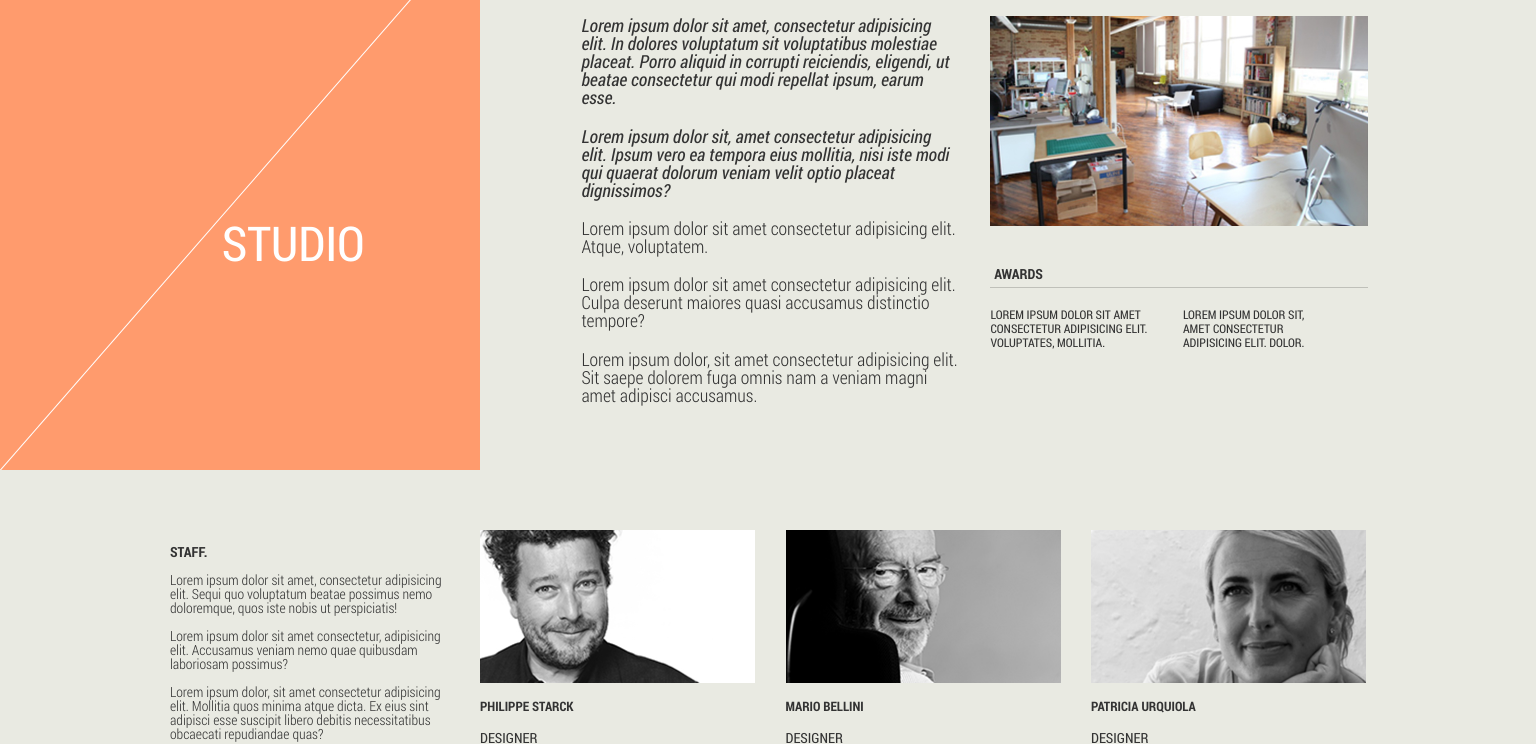
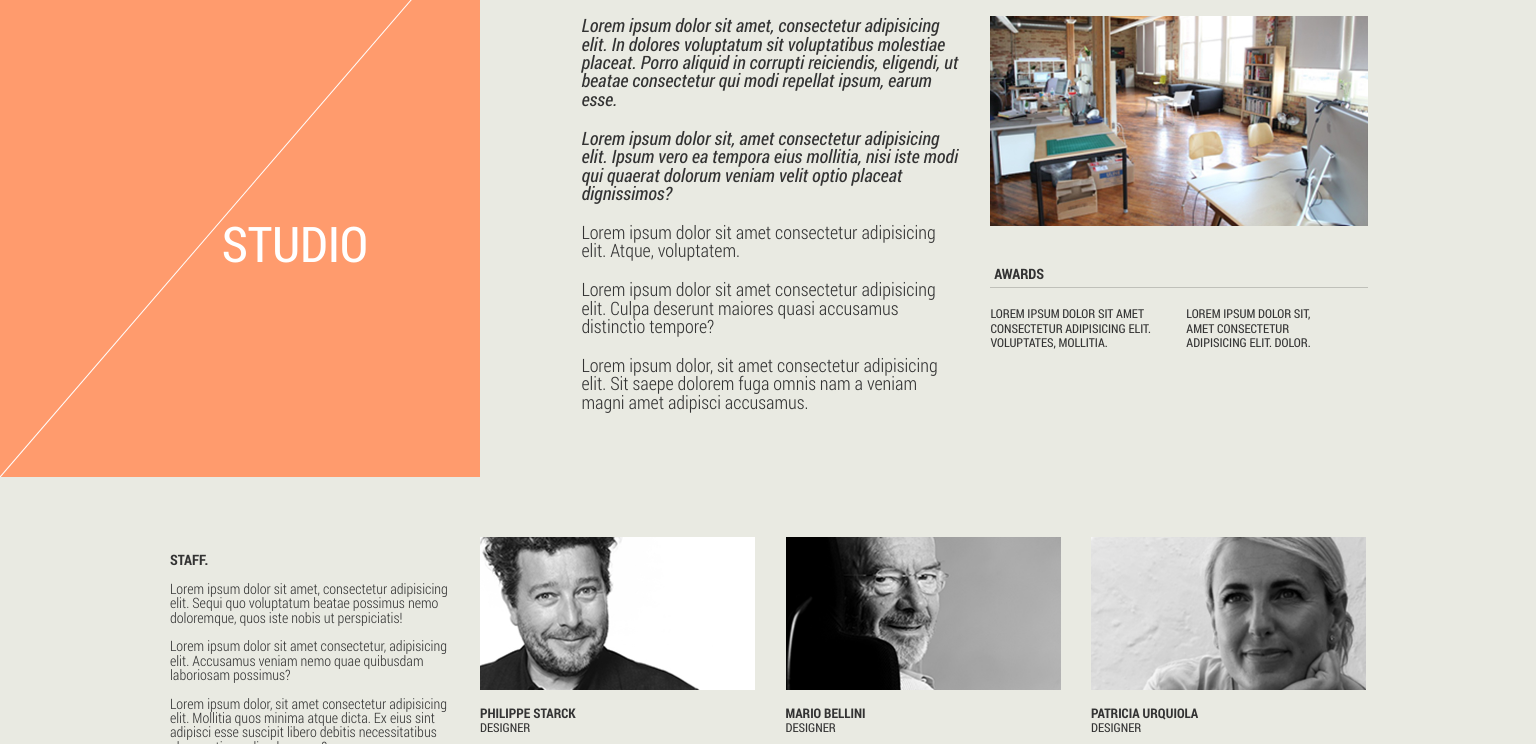
Before and after one commit to dvornicked/DSGN-HomePage, a website: page index.html in a window 1536 px wide. Shown: the part 1970-2714 px from the top of the page. Drawn offline with nearby package versions, Linux system fonts and the light colour scheme; files that its build step writes are made by us from their sources; files whose address does not match are found by name.

Commit message:
Empowerment: studio - Typography

```diff
--- a/sass/blocks/persons.scss
+++ b/sass/blocks/persons.scss
@@ -23,13 +23,21 @@
         line-height: 1.231;
         font-family: "roboto_condensedbold";
         margin-top: 5.5%;
+
+        @media (min-width: 1500px) {
+            @include dynamicText(81.25%, 26, 13, 1500px, 3000, 1500)
+        }
     }
     &__post {
-        font-size: 14px;
+        font-size: 12px;
         color: $colorText;
         text-transform: uppercase;
         line-height: 1.333;
-        margin-top: 5.5%;
+        margin-top: -5.5%;
+
+        @media (min-width: 1500px) {
+            @include dynamicText(75%, 24, 12, 1500px, 3000, 1500)
+        }
     }
     &__info {
         display: flex;
@@ -45,6 +53,10 @@
         padding-right: 25px;
         background: url('../img/arrow-left.svg') right center no-repeat;
 
+        @media (min-width: 1500px) {
+            @include dynamicText(87.5%, 28, 14, 1500px, 3000, 1500)
+        }
+
         span {
             border-bottom: 1px solid transparent;
             transition: 500ms border-color;
--- a/sass/blocks/studio.scss
+++ b/sass/blocks/studio.scss
@@ -31,6 +31,10 @@ $bg-studio: #ff9b6d;
         line-height: 1;
         font-weight: normal;
         margin: 62.3% 0 35.4% 46.2%;
+
+        @media (min-width: 1500px) {
+            @include dynamicText(300%, 96, 48, 1500px, 3000, 1500)
+        }
     }
     &__right {
         padding: 9.1% 15.9% 4.3% 9.6%;
@@ -42,6 +46,10 @@ $bg-studio: #ff9b6d;
         line-height: 1;
         font-family: "roboto_condensedlight";
         margin: 5.4% 0;
+
+        @media (min-width: 1500px) {
+            @include dynamicText(112.5%, 36, 18, 1500px, 3000, 1500)
+        }
 
         &:first-child {
             margin-top: 0;
@@ -70,6 +78,10 @@ $bg-studio: #ff9b6d;
         margin: 9.4% 0 5%;
         font-family: "roboto_condensedbold";
         border-bottom: 1px solid rgba(0, 0, 0, 0.18);
+
+        @media (min-width: 1500px) {
+            @include dynamicText(87.5%, 28, 14, 1500px, 3000, 1500)
+        }
     }
     &__list {
         list-style: none;
@@ -82,6 +94,10 @@ $bg-studio: #ff9b6d;
             color: $colorText;
             text-transform: uppercase;
             line-height: 1.167;
+
+            @media (min-width: 1500px) {
+                @include dynamicText(75%, 24, 12, 1500px, 3000, 1500)
+            }
 
             &:first-child {
                 margin-right: 9.4%;
@@ -97,6 +113,11 @@ $bg-studio: #ff9b6d;
             line-height: 1;
             font-family: "roboto_condensedlight";
             margin-bottom: 0;
+
+            @media (min-width: 1500px) {
+                @include dynamicText(87.5%, 28, 14, 1500px, 3000, 1500)
+            }
+
             &:last-child {
                 margin-bottom: 0;
             }
@@ -107,6 +128,9 @@ $bg-studio: #ff9b6d;
             text-transform: uppercase;
             line-height: 1;
             font-family: "roboto_condensedbold";
+            @media (min-width: 1500px) {
+                @include dynamicText(87.5%, 28, 14, 1500px, 3000, 1500)
+            }
         }
     }
     &__persons {
```
Also changed, not shown: build/css/style.min.css, 1 other file.
